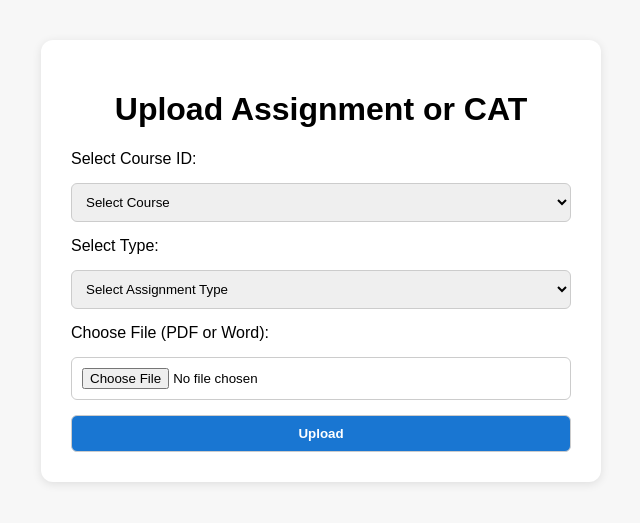
After one commit to Innocentadika/uni_record, a PHP site: page /dashboard.php in a window 1280 px wide. The commit adds this page. Shown: the top 523 px of the page, without its empty margins (319-959 px from the left). Run offline with PHP 8.4, Linux system fonts and the light colour scheme; tables that the repository leaves empty or names only in its code hold one stand-in row (values such as "Sample post").

Commit message:
creation of student and teacher dashboard

```diff
--- /dev/null
+++ b/css/dashboard.css
@@ -0,0 +1,54 @@
+body {
+    font-family: Arial, sans-serif;
+    background-color: #f7f7f7;
+    margin: 0;
+    padding: 40px;
+}
+
+.dashboard-container {
+    max-width: 500px;
+    margin: auto;
+    background: white;
+    padding: 30px;
+    border-radius: 12px;
+    box-shadow: 0 2px 10px rgba(0, 0, 0, 0.1);
+}
+
+h1 {
+    text-align: center;
+}
+
+.upload-form {
+    display: flex;
+    flex-direction: column;
+    gap: 15px;
+}
+
+input[type="file"],
+select,
+button {
+    padding: 10px;
+    border-radius: 6px;
+    border: 1px solid #ccc;
+}
+
+button {
+    background-color: #1976d2;
+    color: white;
+    font-weight: bold;
+    cursor: pointer;
+    transition: background-color 0.3s ease;
+}
+
+button:hover {
+    background-color: #145ea8;
+}
+
+.message {
+    background-color: #e0f7fa;
+    color: #00796b;
+    padding: 10px;
+    margin-bottom: 15px;
+    border-left: 5px solid #00796b;
+    border-radius: 4px;
+}
--- /dev/null
+++ b/dashboard.php
@@ -0,0 +1,106 @@
+<?php
+$path = $_SERVER['DOCUMENT_ROOT'];
+require_once $path . "/schoolpro/database/database.php";
+
+$dbo = new Database();
+$message = "";
+
+// Fetch available course_id values
+$courseOptions = [];
+$courseQuery = "SELECT DISTINCT course_id FROM course_registration ORDER BY course_id";
+$stmt = $dbo->conn->query($courseQuery);
+$courseOptions = $stmt->fetchAll(PDO::FETCH_COLUMN);
+
+if ($_SERVER['REQUEST_METHOD'] === 'POST') {
+    $assignmentType = $_POST['assignment_type'] ?? '';
+    $selectedCourse = $_POST['course_id'] ?? '';
+    $file = $_FILES['assignment_file'] ?? null;
+
+    if (!$assignmentType || !$file || $file['error'] !== UPLOAD_ERR_OK || !$selectedCourse) {
+        $message = "Please fill in all fields and upload a valid file.";
+    } else {
+        $allowedTypes = [
+            'application/pdf',
+            'application/msword',
+            'application/vnd.openxmlformats-officedocument.wordprocessingml.document'
+        ];
+        if (!in_array($file['type'], $allowedTypes)) {
+            $message = "Only PDF or Word files are allowed.";
+        } else {
+            $fileData = file_get_contents($file['tmp_name']);
+            $field = '';
+
+            switch ($assignmentType) {
+                case 'assignment1':
+                    $field = 'assignment1';
+                    break;
+                case 'assignment2':
+                    $field = 'assignment2';
+                    break;
+                case 'cat':
+                    $field = 'cat';
+                    break;
+            }
+
+            if ($field) {
+                try {
+                    $stmt = $dbo->conn->prepare("
+                        INSERT INTO course_details (course_id, $field) VALUES (:course_id, :file)
+                    ");
+                    $stmt->bindParam(':course_id', $selectedCourse);
+                    $stmt->bindParam(':file', $fileData, PDO::PARAM_LOB);
+                    $stmt->execute();
+                    $message = ucfirst($field) . " uploaded successfully for course $selectedCourse!";
+                } catch (PDOException $e) {
+                    $message = "Upload failed: " . $e->getMessage();
+                }
+            }
+        }
+    }
+}
+?>
+
+<!DOCTYPE html>
+<html lang="en">
+<head>
+    <meta charset="UTF-8">
+    <title>Dashboard - Upload Assignments</title>
+    <link rel="stylesheet" href="css/dashboard.css">
+</head>
+<body>
+    <div class="dashboard-container">
+        <h1>Upload Assignment or CAT</h1>
+
+        <?php if (!empty($message)): ?>
+            <div class="message"><?php echo htmlspecialchars($message); ?></div>
+        <?php endif; ?>
+
+        <form action="" method="POST" enctype="multipart/form-data" class="upload-form">
+            <label for="course_id">Select Course ID:</label>
+            <select name="course_id" id="course_id" required>
+                <option value="" disabled selected>Select Course</option>
+                <?php foreach ($courseOptions as $course): ?>
+                    <option value="<?php echo htmlspecialchars($course); ?>">
+                        <?php echo htmlspecialchars($course); ?>
+                    </option>
+                <?php endforeach; ?>
+            </select>
+
+            <label for="assignment_type">Select Type:</label>
+            <select name="assignment_type" id="assignment_type" required>
+                <option value="" disabled selected>Select Assignment Type</option>
+                <option value="assignment1">Assignment 1</option>
+                <option value="assignment2">Assignment 2</option>
+                <option value="cat">CAT</option>
+            </select>
+
+            <label for="assignment_file">Choose File (PDF or Word):</label>
+            <input type="file" name="assignment_file" id="assignment_file" accept=".pdf,.doc,.docx" required>
+
+            <button type="submit">Upload</button>
+        </form>
+    </div>
+
+    <script src="js/dashboard.js"></script>
+</body>
+</html>
--- /dev/null
+++ b/js/dashboard.js
@@ -0,0 +1,6 @@
+document.querySelectorAll('input[type="file"]').forEach(input => {
+    input.addEventListener('change', () => {
+        const fileName = input.files[0] ? input.files[0].name : "No file selected";
+        input.previousElementSibling.textContent += ` (${fileName})`;
+    });
+});
--- a/login.php
+++ b/login.php
@@ -25,7 +25,7 @@ if ($_SERVER["REQUEST_METHOD"] == "POST") {
             if (password_verify($password, $user['password'])) {
                 session_start();
                 $_SESSION['student_id'] = $student_id;
-                header("Location: dashboard.php");
+                header("Location: stu_dashboard.php");
                 exit;
             } else {
                 $error_message = "Invalid password. Please try again.";
```
Also changed, not shown: css/student.css (added, +50 -0 lines), logout.php (+86 -2 lines), stu_dashboard.php (added, +126 -0 lines), README.md.
